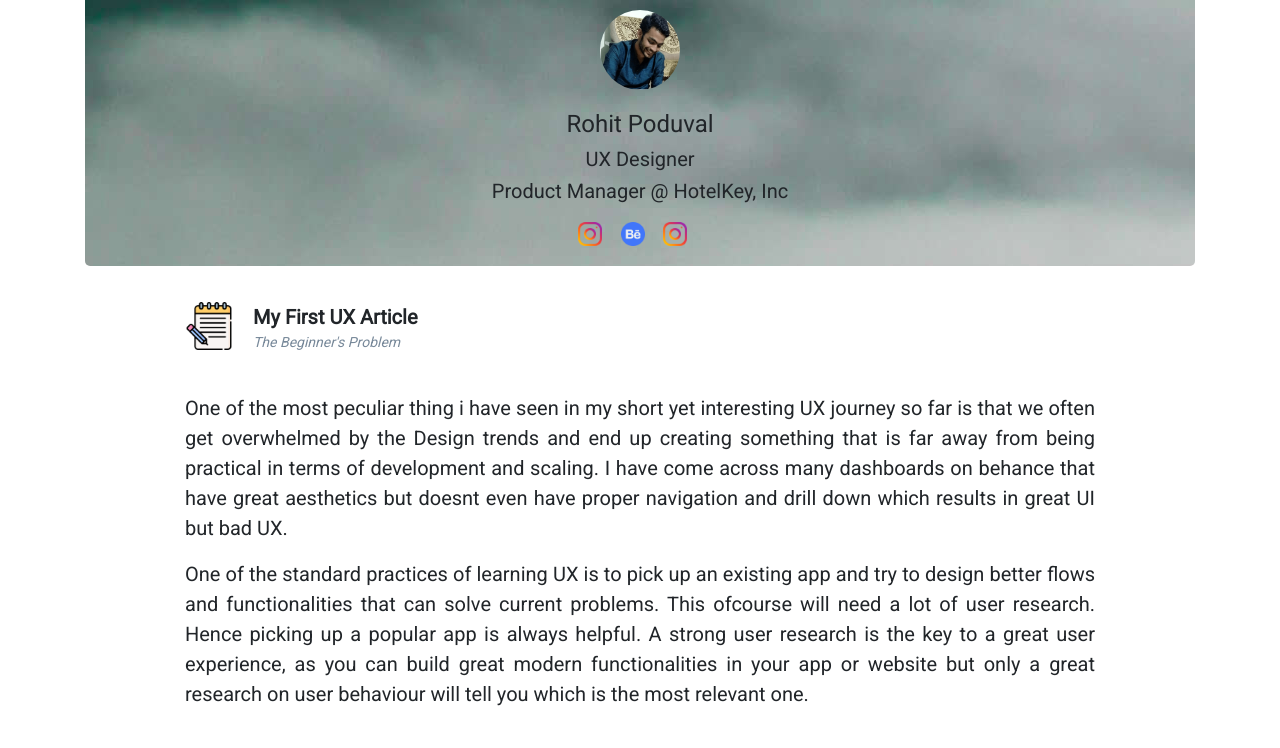
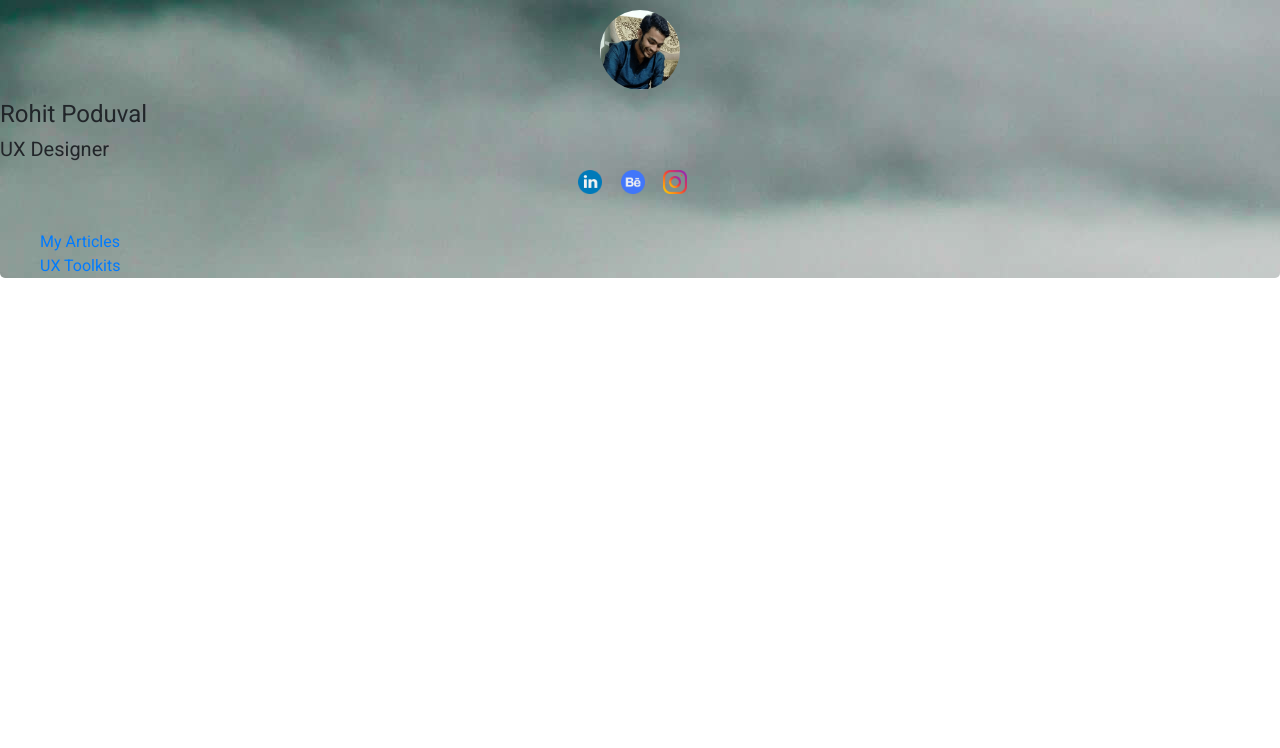
Before and after one commit to Rohit211195/public, a plain HTML site: page index.html in a window 1280 px wide. Drawn offline with nearby package versions, Linux system fonts and the light colour scheme.

Commit message:
Update index.html

```diff
--- a/index.html
+++ b/index.html
@@ -29,12 +29,8 @@
   <div class="app">
 
 
-    <div class="container">
 
-      <!-- <div class="cover">
-        <img class="banner" src="assets/cover.png" height="400px" width=100%>
-       </div>
-      -->
+
 
 
       <div class="intro">
@@ -43,7 +39,7 @@
           <img class = "icon" src="assets/1.png">
         </div>
 
-        <div class="bio">
+
 
           <div class="name">
             <h4>Rohit Poduval</h4>
@@ -51,18 +47,16 @@
           <div class="desc">
             <h5>UX Designer</h5>
           </div>
-          <div class="job">
-            <h5>Product Manager @ HotelKey, Inc</h5>
-          </div>
 
-        </div>
+
+
 
 
         <div class="social">
 
           <ul class="ul-social">
             <li class="list-social"><a href="https://www.linkedin.com/in/rohit-poduval/" target="_blank"><span class="span-logo">
-              <img src="assets/3.png" width="24px" height="24px"></a></li>
+              <img src="assets/5.png" width="24px" height="24px"></a></li>
             <li class="list-social"><a href="https://www.behance.net/rohitpoduval21" target="_blank"><span class="span-logo">
               <img src="assets/4.png" width="24px" height="24px" target="_blank"></a></li>
             <li class="list-social"><a href="https://www.instagram.com/rohit.poduval/" target="_blank"><span class="span-logo">
@@ -71,64 +65,14 @@
 
         </div>
 
+        <div class="links">
 
-      </div>
-
-
-      <div class="sub-container">
-
-
-
-        <div class="ux">
-
-          <div class="ux-head">
-            <div class="head-icon">
-              <img src="assets/10.png" height="48px" width="48px">
-            </div>
-
-            <div class="title">
-              <h>My First UX Article</h>
-              <div class="subtitle">
-                <h>The Beginner's Problem</h>
-              </div>
-            </div>
-
-
-          </div>
-
-
-
-
-
-
-
-          <div class="ux-body">
-            <p>One of the most peculiar thing i have seen in my short yet
-              interesting UX journey so far is that we often get overwhelmed
-              by the Design trends and end up creating something that is far
-              away from being practical in terms of development and scaling.
-              I have come across many dashboards on behance that have great
-              aesthetics but doesnt even have proper navigation and drill down
-              which results in great UI but bad UX.
-            </p>
-
-            <p>One of the standard practices of learning UX is to pick up an
-              existing app and try to design better flows and functionalities
-              that can solve current problems. This ofcourse will need a lot of
-              user research. Hence picking up a popular app is always helpful.
-              A strong user research is the key to a great user experience, as
-              you can build great modern functionalities in your app or website
-              but only a great research on user behaviour will tell you which is
-              the most relevant one.
-            </p>
-
-
-
-            </div>
-
-
-          </div>
-        </div>
+          <ul class="ul-links">
+            <li class="list-links"><a href="/blogs.html">
+              My Articles</a></li>
+            <li class="list-social"><a href="/ux.html">
+              UX Toolkits</a></li>
+          </ul>
 
         </div>
 
@@ -137,16 +81,6 @@
 
 
 
-
-
-
-
-
-
-
-    </div>
-
-
   </div>
 
 
```
Lines whose indentation alone changed are shown as unchanged.
